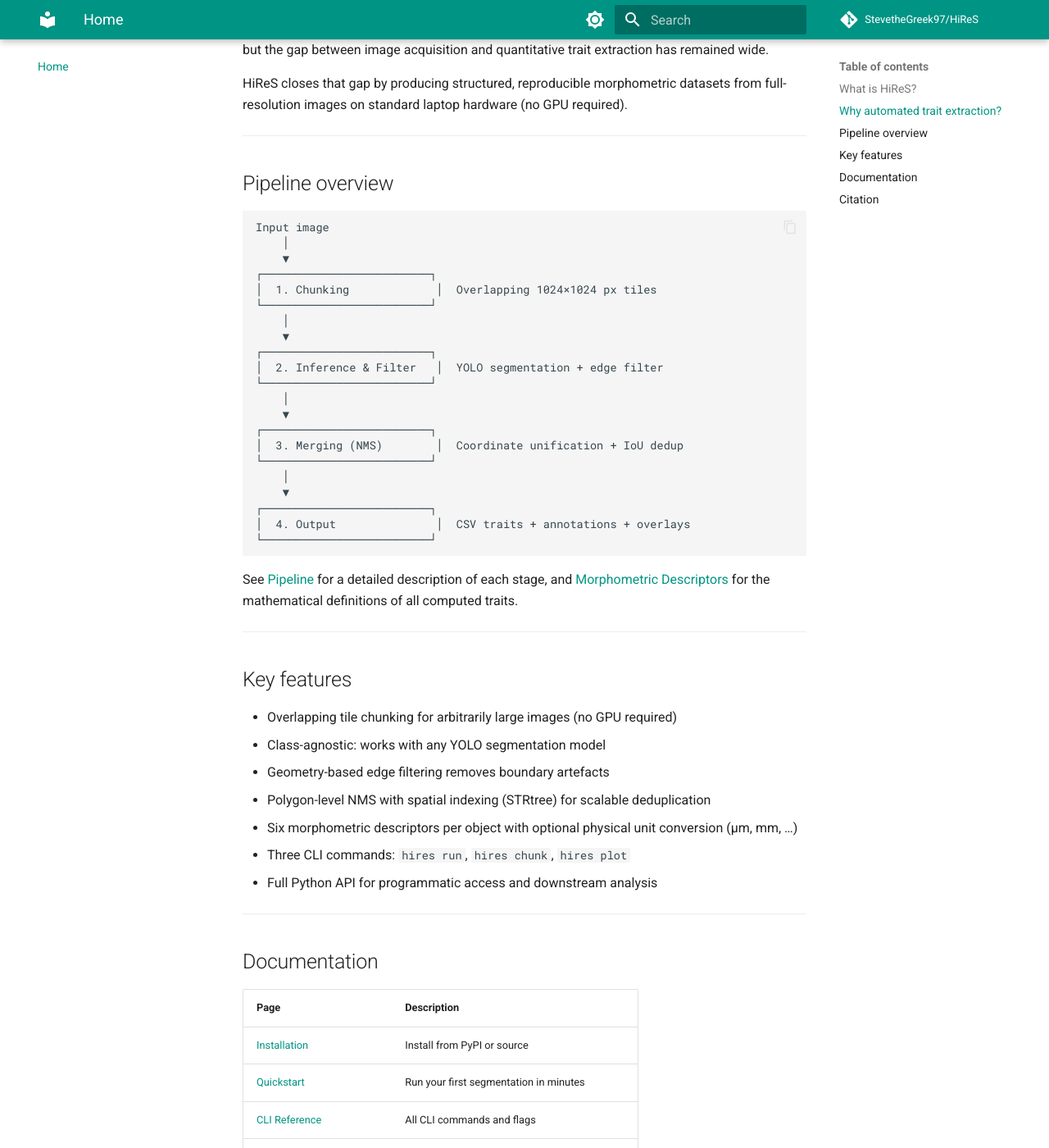
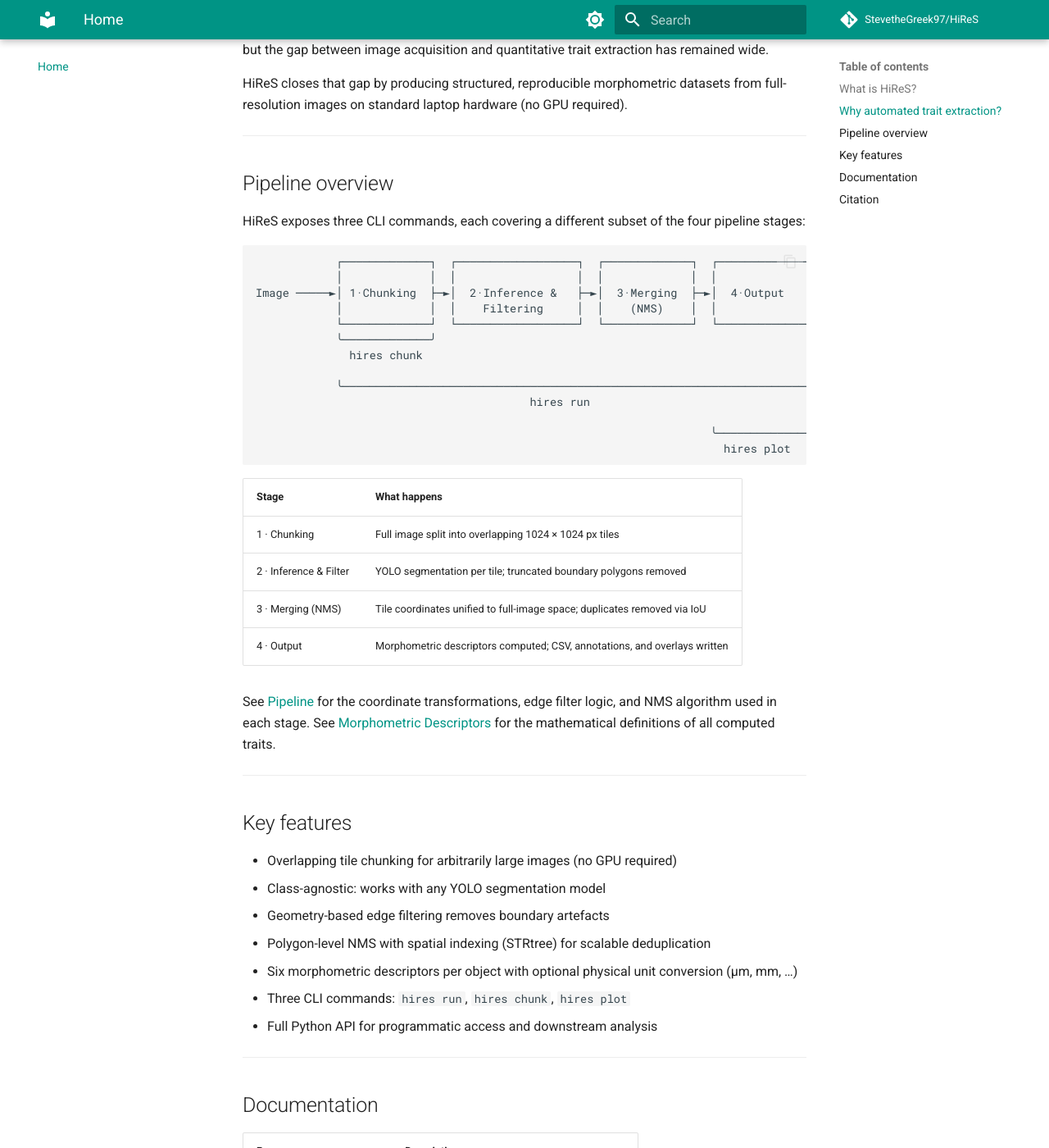
Before and after one commit to StevetheGreek97/HiReS, an MkDocs documentation site: the page built from docs/index.md, in a window 1280 px wide and 1400 px high, scrolled down 1049 px. Shown: the whole window at 82% size. Built offline with MkDocs 1.6.1 and Material for MkDocs 9.7.7, drawn with Linux system fonts in a browser that asks for light colours; comment, search, counter and statistics services are not loaded.

````diff
--- a/docs/index.md
+++ b/docs/index.md
@@ -29,31 +29,32 @@ HiReS closes that gap by producing structured, reproducible morphometric dataset
 
 ## Pipeline overview
 
+HiReS exposes three CLI commands, each covering a different subset of the four pipeline stages:
+
 ```
-Input image
-    │
-    ▼
-┌─────────────────────────┐
-│  1. Chunking             │  Overlapping 1024×1024 px tiles
-└─────────────────────────┘
-    │
-    ▼
-┌─────────────────────────┐
-│  2. Inference & Filter   │  YOLO segmentation + edge filter
-└─────────────────────────┘
-    │
-    ▼
-┌─────────────────────────┐
-│  3. Merging (NMS)        │  Coordinate unification + IoU dedup
-└─────────────────────────┘
-    │
-    ▼
-┌─────────────────────────┐
-│  4. Output               │  CSV traits + annotations + overlays
-└─────────────────────────┘
+            ┌─────────────┐  ┌──────────────────┐  ┌─────────────┐  ┌─────────────┐
+            │             │  │                  │  │             │  │             │
+Image ─────►│ 1·Chunking  ├─►│  2·Inference &   ├─►│  3·Merging  ├─►│  4·Output   │
+            │             │  │    Filtering     │  │    (NMS)    │  │             │
+            └─────────────┘  └──────────────────┘  └─────────────┘  └─────────────┘
+            ╰─────────────╯
+              hires chunk
+
+            ╰─────────────────────────────────────────────────────────────────────╯
+                                         hires run
+
+                                                                    ╰─────────────╯
+                                                                      hires plot
 ```
 
-See [Pipeline](pipeline.md) for a detailed description of each stage, and [Morphometric Descriptors](morphometrics.md) for the mathematical definitions of all computed traits.
+| Stage | What happens |
+|-------|-------------|
+| 1 · Chunking | Full image split into overlapping 1024 × 1024 px tiles |
+| 2 · Inference & Filter | YOLO segmentation per tile; truncated boundary polygons removed |
+| 3 · Merging (NMS) | Tile coordinates unified to full-image space; duplicates removed via IoU |
+| 4 · Output | Morphometric descriptors computed; CSV, annotations, and overlays written |
+
+See [Pipeline](pipeline.md) for the coordinate transformations, edge filter logic, and NMS algorithm used in each stage. See [Morphometric Descriptors](morphometrics.md) for the mathematical definitions of all computed traits.
 
 ---
 
````
Also changed, not shown: docs/pipeline.md (+30 -0 lines).
